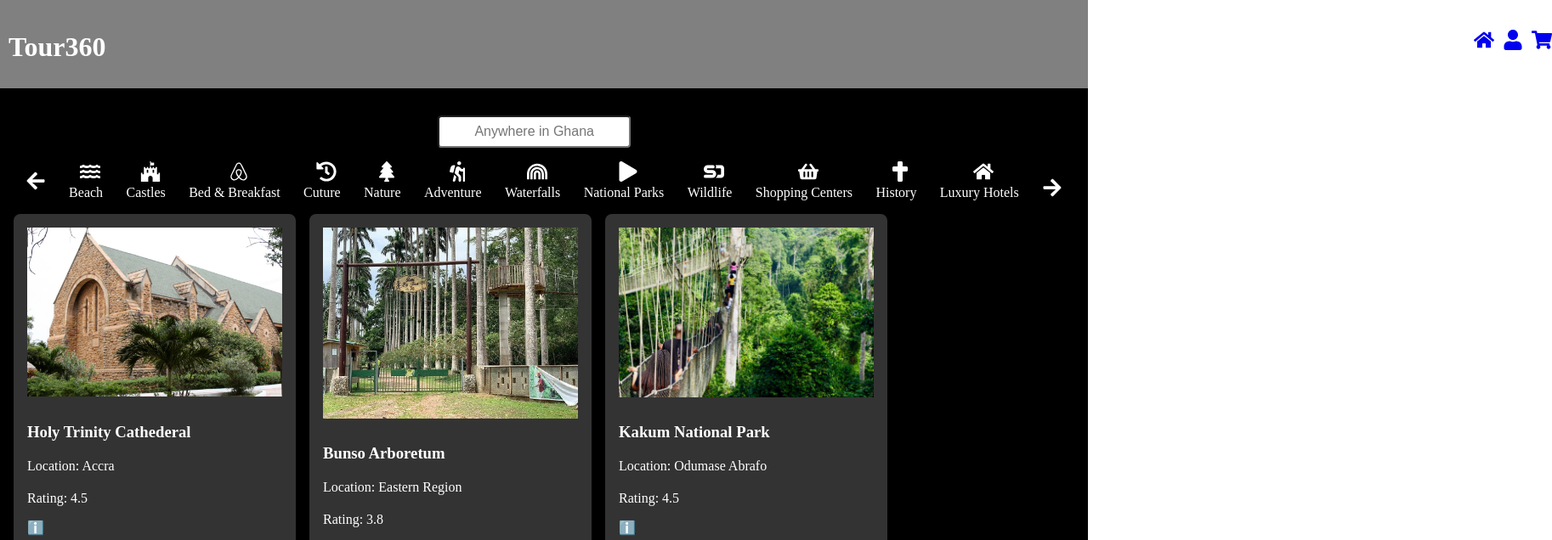
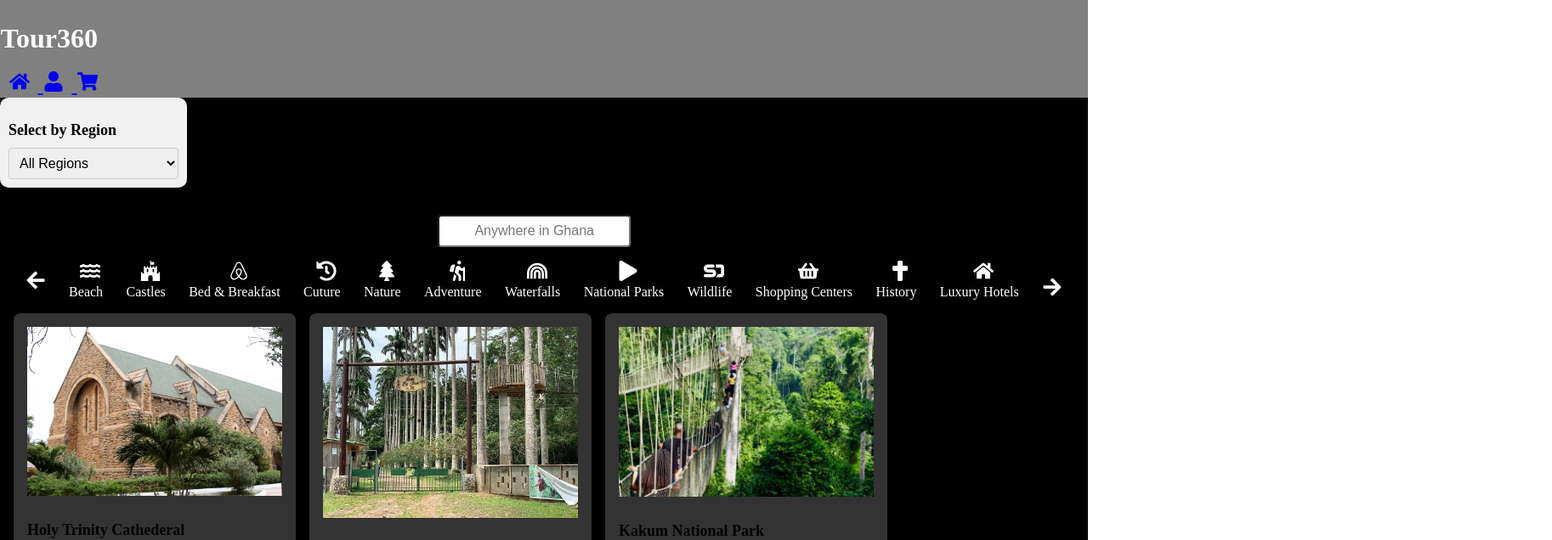
Before and after one commit to MKSIAW/tour360, a React (Create React App) app: page /dashboard in a window 1280 px wide. Shown: the top 636 px of the page at 85% size, 1826 px wide, since content can reach past the window. Built offline with nearby package versions, Linux system fonts and the light colour scheme.

Commit message:
RegionFilter

```diff
--- a/src/Dashboard.css
+++ b/src/Dashboard.css
@@ -5,22 +5,28 @@ body {
   }
 
   .dashboard-container {
+    /* position: relative; */
     background: black;
     color: white;
     min-height: 100vh;
+
+
   }
+
+
 
   .top-bar {
     display: flex;
     justify-content: space-between;
-    padding: 10px;
+    padding: 0.5px;
     background-color: grey
   }
 
   .top-bar-left {
-    display: flex;
+    display: fixed;
     align-items: center;
     margin-left: auto;
+
   }
 
   .top-bar h2 {
@@ -38,7 +44,7 @@ body {
   }
 
   .search-bar {
-    margin-top: 16px; /* Add margin to separate from top bar */
+    margin-top: 16px;
     padding: 8px;
     font-size: 16px;
     padding: 8px;
@@ -53,6 +59,7 @@ body {
   }
 
   .main-area {
+    /* flex-grow: 1; */
     padding: 16px;
 
   }
--- a/src/Dashboard.js
+++ b/src/Dashboard.js
@@ -1,14 +1,22 @@
 
-import React from 'react';
+import React, {useState} from 'react';
 import {  Route, Link, Routes } from 'react-router-dom';
 import SignIn from './SignIn';
 import { FaHome, FaUser, FaShoppingCart, FaWater, FaFortAwesome, FaAirbnb, FaArrowLeft, FaArrowRight, FaHistory, FaTree, FaHiking, FaRainbow, FaSpeakerDeck, FaPlay, FaShoppingBasket, FaCross} from 'react-icons/fa';
 import './Dashboard.css';
 import TouristSiteDetails from './TouristSiteDetails';
+import RegionFilter from './RegionFilter';
 
 
 
 const Dashboard = () => {
+
+  const [selectedRegion, setSelectedRegion] = useState('All Regions');
+
+  const handleRegionChange = (region) => {
+    // Handle the region change (e.g., filter tourist sites based on the selected region)
+    setSelectedRegion(region);
+  };
 
 
   return (
@@ -18,27 +26,37 @@ const Dashboard = () => {
       <div className="top-bar">
         <div className="top-bar-left">
           <h2>Tour360</h2>
+
+
           <Link to="/" className="icon"><FaHome />
             </Link>
             <Link to="/signin" className="icon"> <FaUser />
             </Link>
             <Link to="/cart" className="icon"> <FaShoppingCart />
             </Link>
+
         </div>
 
       </div>
 
+{/* Filter Sidebar */}
+<div className="filter-sidebar">
+        <RegionFilter onChange={handleRegionChange} />
+      </div>
+
+
+
       {/* Main Area */}
       <div className="main-area">
-      <div>
-          {/* Search Bar */}
+  <div>
+        {/* Search Bar */}
+        <input
+            type="text"
+            placeholder="Anywhere in Ghana"
+            className="search-bar"
+           />
 
-          <input
-          type="text"
-          placeholder="Anywhere in Ghana"
-           className="search-bar" />
-        </div>
-
+  </div>
 
 
  {/* Navigation Icons */}
--- /dev/null
+++ b/src/RegionFilter.css
@@ -0,0 +1,36 @@
+
+
+.region-filter {
+    background-color: #f1f1f1;
+    padding: 10px;
+    border-radius: 10px;
+    /* margin-right: 20px;  */
+    /* margin-bottom: 20px; */
+    width: 200px;
+
+  }
+
+  h3 {
+    font-size: 18px;
+    margin-bottom: 10px;
+    color: black;
+  }
+
+  select {
+    width: 100%;
+    padding: 8px;
+    font-size: 16px;
+    border: 1px solid #ccc;
+    border-radius: 4px;
+    outline: none;
+  }
+
+  /* Style for the selected option */
+  option:checked {
+    font-weight: bold;
+  }
+
+  /* Optional: Add hover effect on options */
+  option:hover {
+    background-color: #e0e0e0;
+  }
--- /dev/null
+++ b/src/RegionFilter.js
@@ -0,0 +1,22 @@
+
+import React from 'react';
+import './RegionFilter.css';
+
+const RegionFilter = ({ onChange }) => {
+  const regions = ['All Regions', 'Greater Accra', 'Eastern Region', 'Ashanti Region', 'Bono Region', 'Central Region', 'Northern Region', 'Oti Region', 'Volta Region', 'Western Region', 'Upper East Region', 'Upper West Region'];
+
+  return (
+    <div className="region-filter">
+      <h3>Select by Region</h3>
+      <select onChange={(e) => onChange(e.target.value)}>
+        {regions.map((region) => (
+          <option key={region} value={region}>
+            {region}
+          </option>
+        ))}
+      </select>
+    </div>
+  );
+};
+
+export default RegionFilter;
--- a/src/TouristSiteDetails.css
+++ b/src/TouristSiteDetails.css
@@ -21,6 +21,7 @@
   .image-carousel {
     width: 80%;
     margin: 0 auto;
+    height: 80%;
   }
 
   .slick-prev {
```
